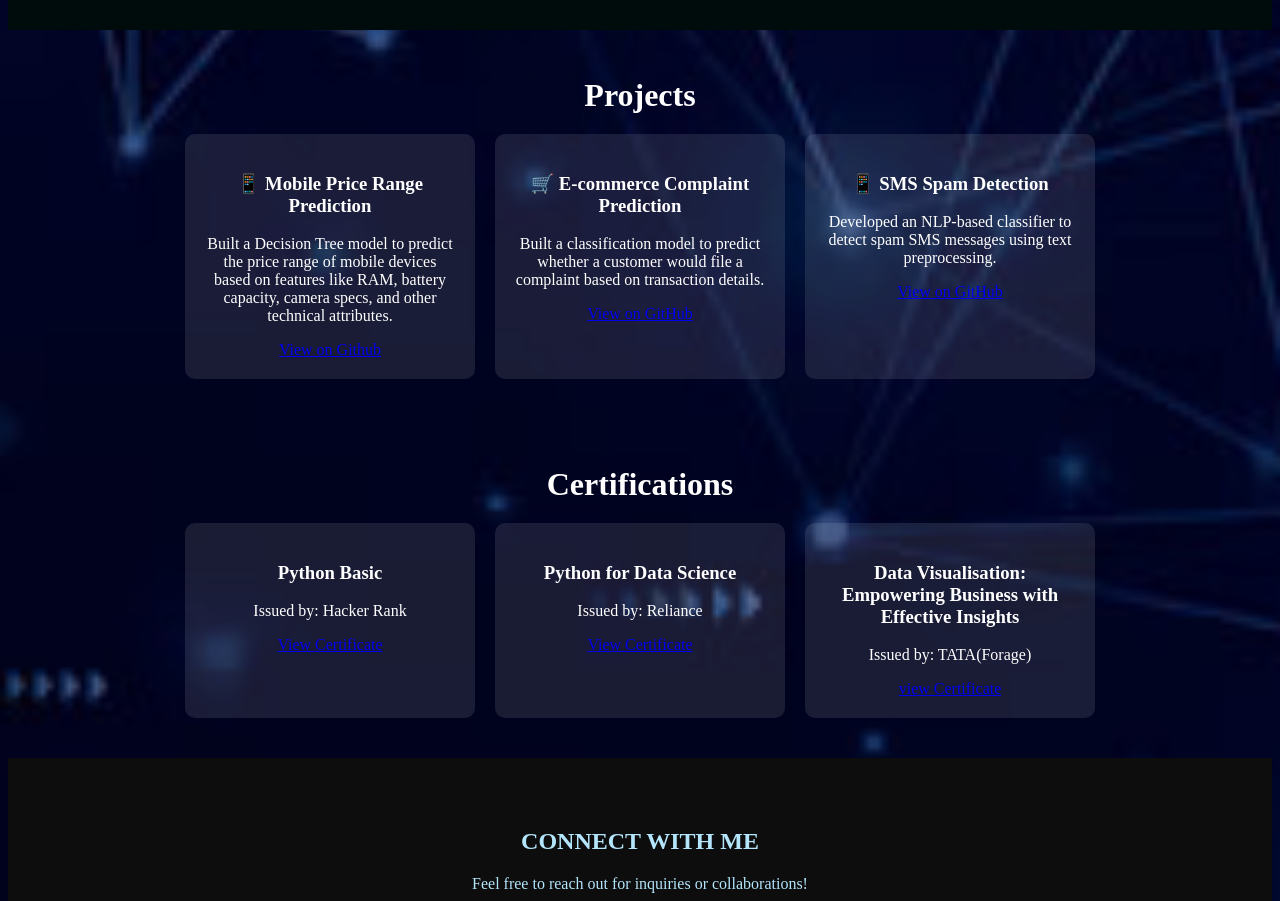
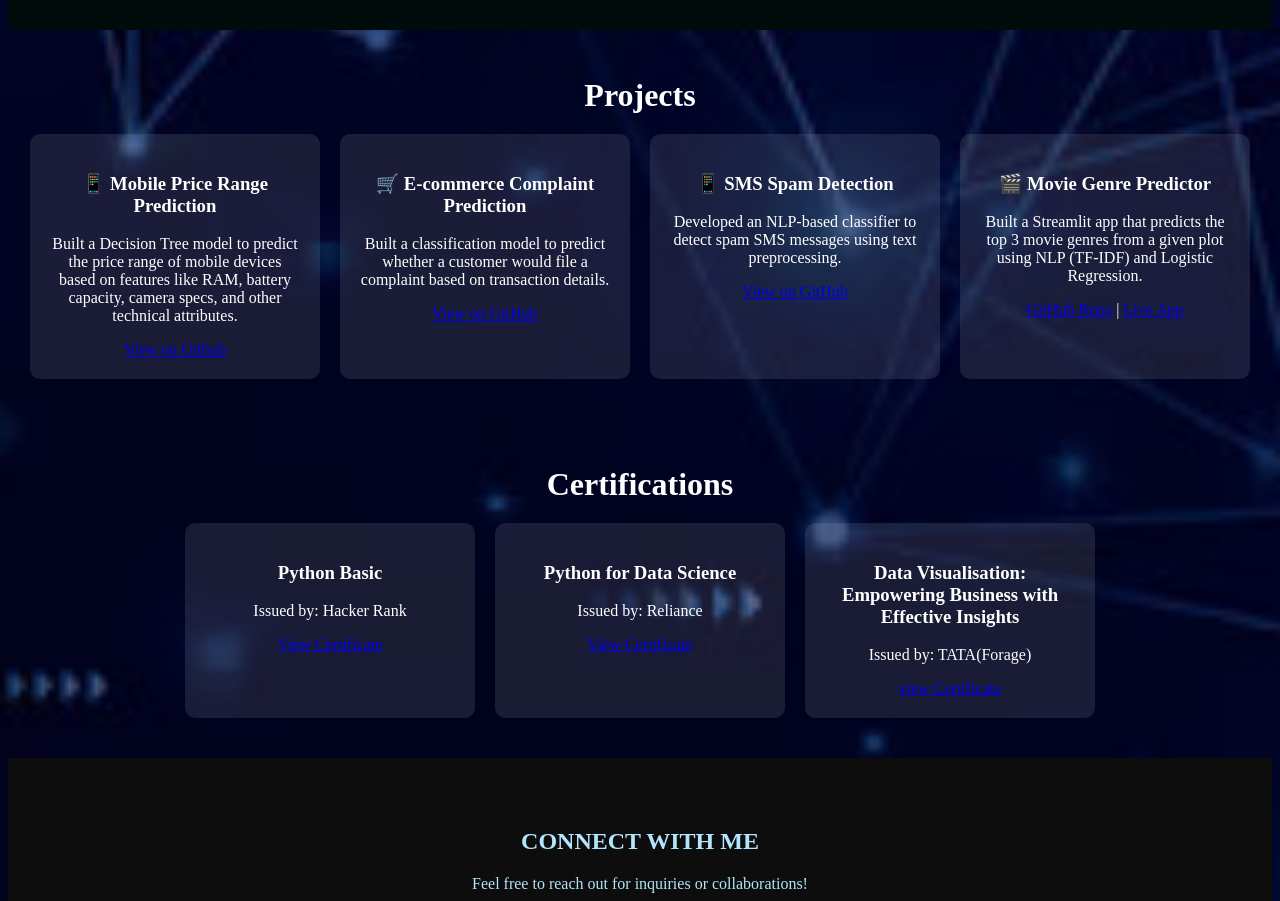
Before and after one commit to Hithasethu/portfolio, a plain HTML site: page index.html in a window 1280 px wide. Shown: the part 1680-2581 px from the top of the page. Drawn offline with Linux system fonts and the light colour scheme; files whose address does not match are found by name.

Commit message:
Movie Genre

```diff
--- a/index.html
+++ b/index.html
@@ -113,6 +113,14 @@
                 <p>Developed an NLP-based classifier to detect spam SMS messages using text preprocessing.</p>
                 <a href="https://github.com/Hithasethu/sms_nlp1" target="_blank">View on GitHub</a>
             </div>
+            <div class="project-card">
+                <h3>🎬 Movie Genre Predictor</h3>
+                <p>Built a Streamlit app that predicts the top 3 movie genres from a given plot using NLP (TF-IDF) and Logistic Regression.</p>
+                <a href="https://github.com/Hithasethu/Movie_NLP" target="_blank">GitHub Repo</a> |
+                <a href="https://movienlp-tcwpstfcvvaphq52xwij5u.streamlit.app/" target="_blank">Live App</a>
+
+
+            </div>
         </div>
     </section>
 
```
